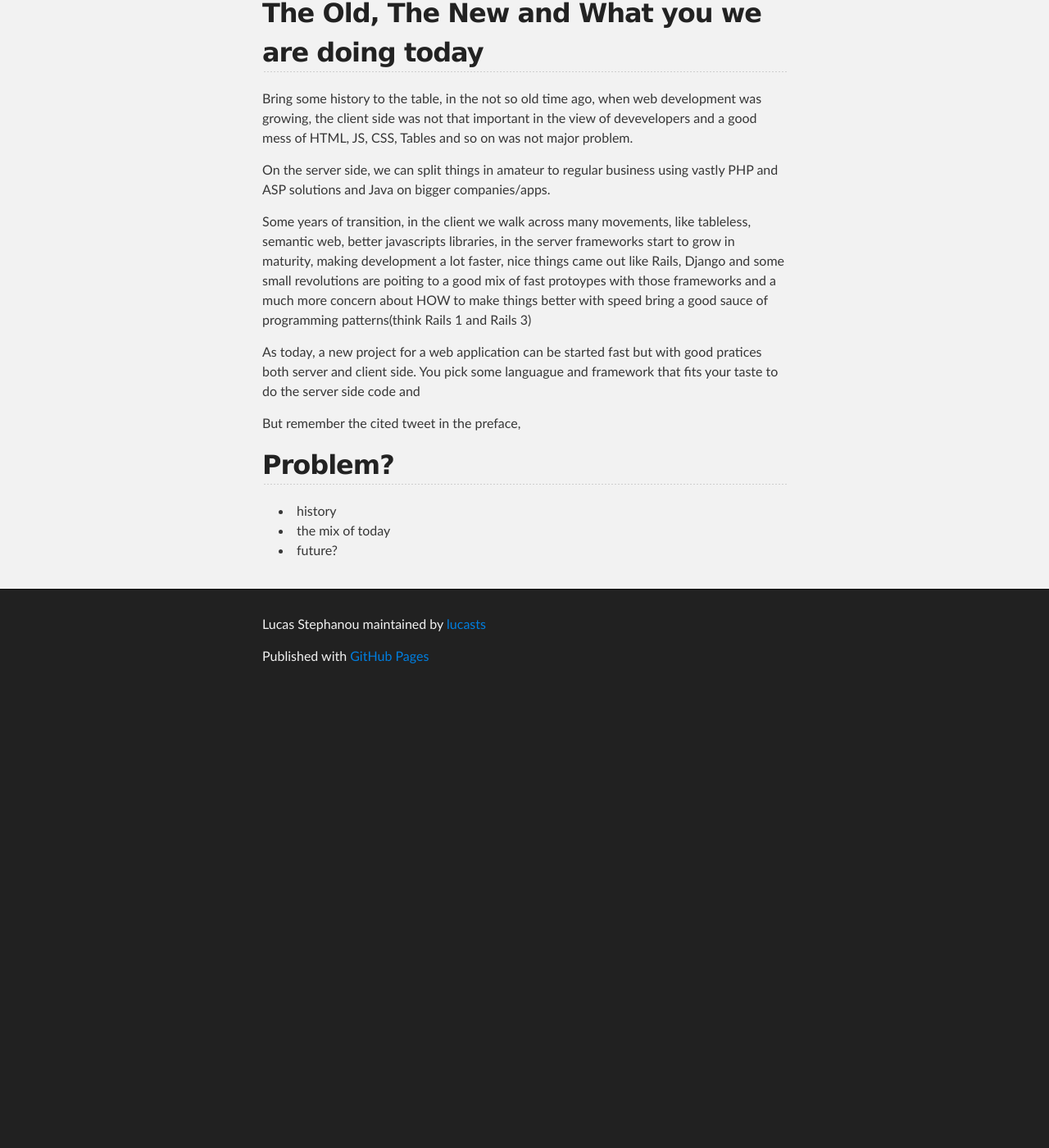
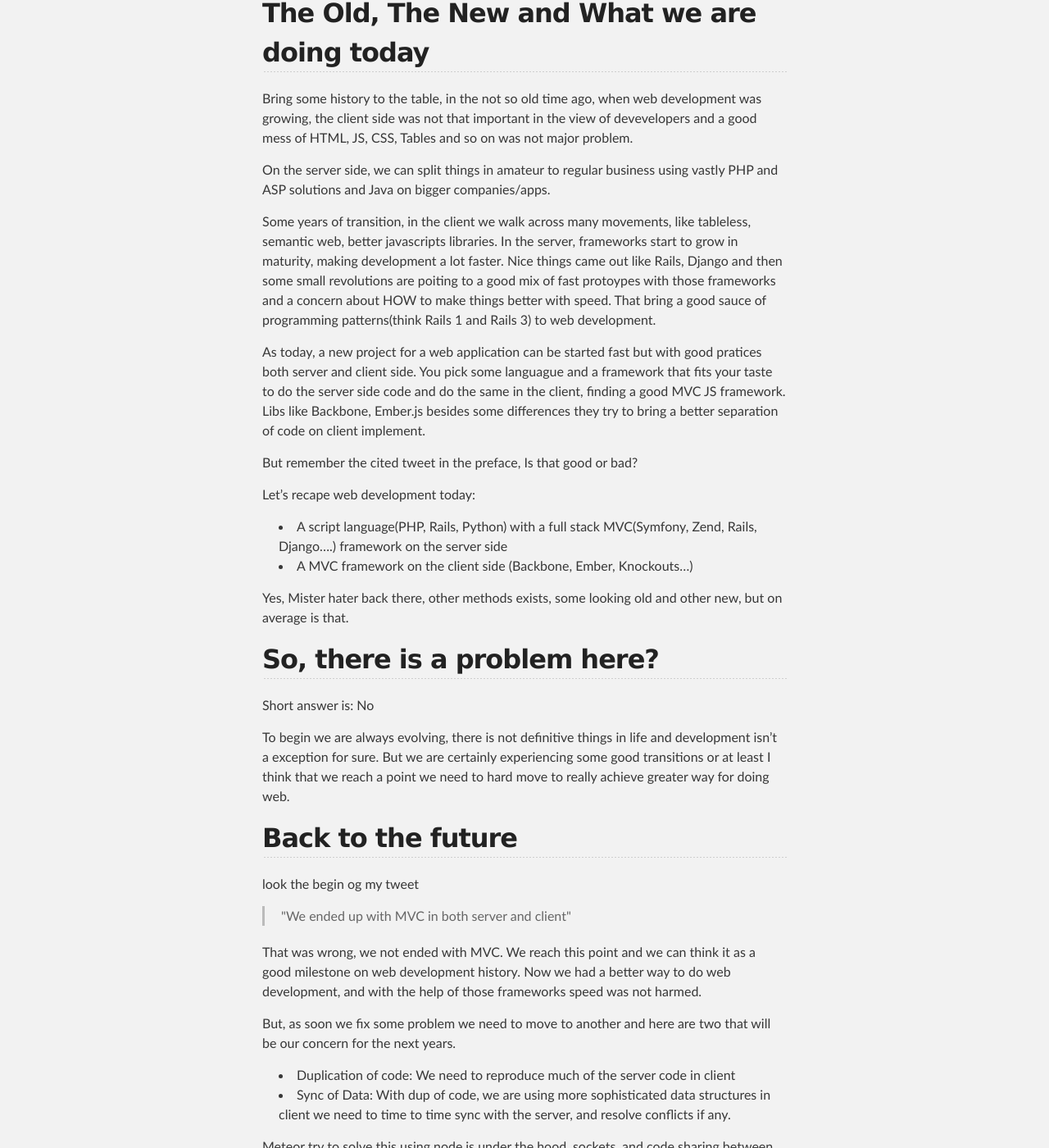
Before and after one commit to lucasts/lucasts.github.com, a Jekyll site: the page built from _posts/2012-04-12-web-dev-is-in-the-right-path.md, in a window 1280 px wide and 1400 px high, scrolled down 639 px. Shown: the whole window at 82% size. Built offline with Jekyll 4.4.1, drawn with Linux system fonts in a browser that asks for light colours; before the commit the page ends 1486 px from its top, so only the background shows below that; some of the changed text lies outside the part shown.

Commit message:
is web dev article finished, need some syntax improve, but the text is must there

```diff
--- a/_posts/2012-04-12-web-dev-is-in-the-right-path.md
+++ b/_posts/2012-04-12-web-dev-is-in-the-right-path.md
@@ -13,7 +13,7 @@ Preface
 
 Some days ago, [I twitted about having MVC in both sides of development, server and client](https://twitter.com/#!/lucasts/status/189476751943024641)
 
-  >So, we ended up with MVC in server side and client side. Is that good or bad?
+<blockquote>"So, we ended up with MVC in server side and client side. Is that good or bad?"</blockquote>
 
 days after that I  was reading about [Meteor](http://meteor.com/).
 
@@ -22,29 +22,89 @@ Can be things like Metheor the solution?
 Wait, is there any problem that need a solution?
 
 
-The Old, The New and What you we are doing today
-------------------------------------------------
+The Old, The New and What we are doing today
+--------------------------------------------
 
 Bring some history to the table, in the not so old time ago, when web development was growing, the client side was not that important
 in the view of devevelopers and a good mess of HTML, JS, CSS, Tables and so on was not major problem.
 
 On the server side, we can split things in amateur to regular business using vastly PHP and ASP solutions and Java on bigger companies/apps.
 
-Some years of transition,  in the client we walk across many movements, like tableless, semantic web, better javascripts libraries, in the server
-frameworks start to grow in maturity, making development a lot faster, nice things came out like Rails, Django and some small revolutions are poiting
-to a good mix of fast protoypes with those frameworks and a much more concern about HOW to make things better with speed bring a good sauce of
-programming patterns(think Rails 1 and Rails 3)
+Some years of transition,  in the client we walk across many movements, like tableless, semantic web, better javascripts libraries.  In the server,
+frameworks start to grow in maturity, making development a lot faster. Nice things came out like Rails, Django and then some small revolutions are poiting
+to a good mix of fast protoypes with those frameworks and a concern about HOW to make things better with speed.  That bring a good sauce of
+programming patterns(think Rails 1 and Rails 3) to web development.
 
 As today, a new project for a web application can be started fast but with good pratices both server and client side.
-You pick some languague and framework that fits your taste to do the server side code and
+You pick some languague and a framework that fits your taste to do the server side code and do the same in the client,
+finding a good MVC JS framework. Libs like Backbone, Ember.js besides some differences they try to bring a better separation of code on client
+implement.
 
-But remember the cited tweet in the preface,
+But remember the cited tweet in the preface, Is that good or bad?
+
+Let's recape web development today:
+
+* A script language(PHP, Rails, Python) with a full stack MVC(Symfony, Zend, Rails, Django....) framework on the server side
+* A MVC framework on the client side (Backbone, Ember, Knockouts...)
+
+Yes, Mister hater back there, other methods exists, some looking old and other new, but on average is that.
+
+So, there is a problem here?
+----------------------------
+
+Short answer is: No
+
+To begin we are always evolving, there is not definitive things in life and development isn't a exception for sure.
+But we are certainly experiencing some good transitions or at least I think that we reach a point we need to hard move to really
+achieve greater way for doing web.
+
+Back to the future
+------------------
+
+look the begin og my tweet
+
+<blockquote>"We ended up with MVC in both server and client"</blockquote>
+
+That was wrong, we not ended with MVC. We reach this point and we can think it as a good milestone on web development history.
+Now we had a better way to do web development, and with the help of those frameworks speed was not harmed.
+
+But, as soon we fix some problem we need to move to another and here are two that will be our concern for the next years.
+
+- Duplication of code: We need to reproduce much of the server code in client
+- Sync of Data: With dup of code, we are using more sophisticated data structures in client we need to time to time sync with the server,
+and resolve conflicts if any.
+
+Meteor try to solve this using node.js under the hood, sockets, and code sharing between server and client.
+
+I don't take a look yet to see if really is good and solve the problem the way they sell, but the idea itself is very good and match what
+I was think when wrote the tweet.
+
+That's it?
+----------
+
+Surely not, Meteor is one of the first implementations trying to solve this problem, but in my mind things can lead to others problems,
+solutions , scenarios.  Here are some random thoughts I'm thinking lately about this matter:
+
+- If sharing code directly between client and server are the final solution, we will need to always use javascript in the server, so that
+is not a real solution.
+
+- Some kind of standard(REST?) for better mapping between sides? Things like data attributes calling back server methods maybe.
+
+- Validation: Time for a standardized way between vendors with callbacks on servers?
+
+- http itself is a problem to apps in web, websockets would be a solution for it, let's see if vendors will implement it.
+
+- Should client(browser) knows how are the entities on a given page and know how to update/sync with the server?
+
+- How make development fast and easier without locking down web itself and not so flexible like today.
 
 
-Problem?
--------
+Conclusion
+----------
 
+Web development is moving fast, from client mess years ago we made a better way to do things. We are reaching the maximum that
+we can extract from the infrastructure(http, browsers, languages), but some is there yet to be improved.
 
-- history
-- the mix of today
-- future?
+How in the next years we will develpment without duplication of code and maintaing flexibility of choices
+
+Right path? Well, better it be.
```
